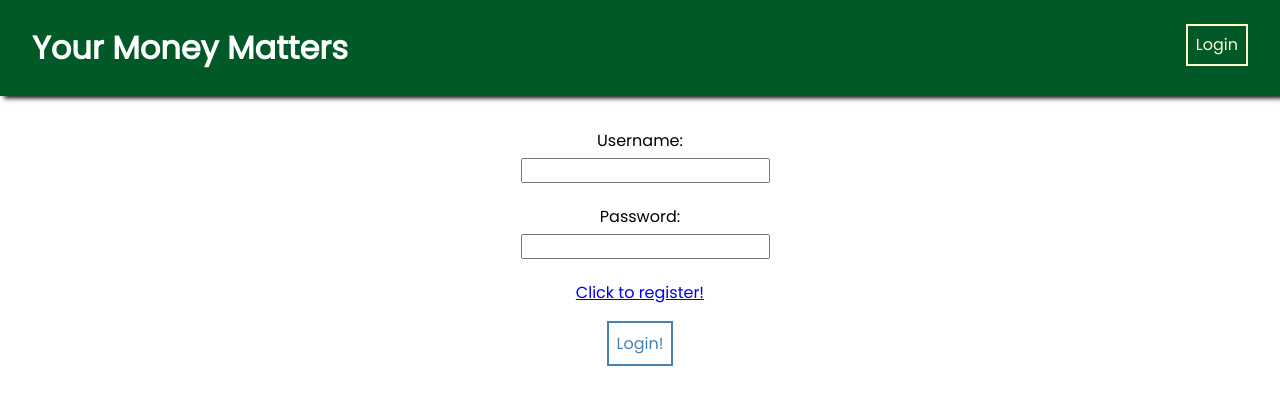
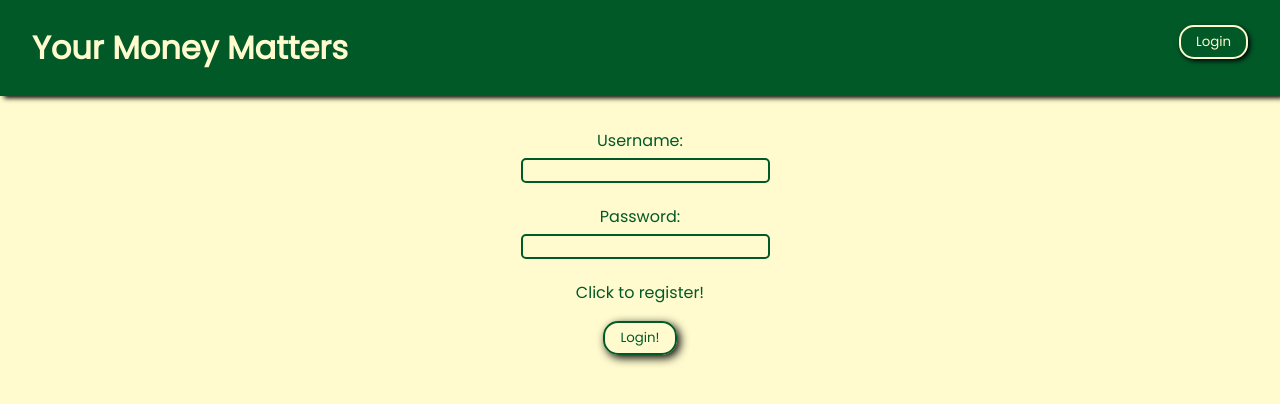
Before and after one commit to LizzieDworsky/PersonalFinanceProject, a React (Create React App) app in the folder frontend/: page /login in a window 1280 px wide. Shown: the top 404 px of the page. Built offline with nearby package versions, Linux system fonts and the light colour scheme.

Commit message:
added styling to login page

```diff
--- a/frontend/src/components/NavBar/NavBar.css
+++ b/frontend/src/components/NavBar/NavBar.css
@@ -20,12 +20,12 @@ li {
     background: transparent;
     border: 2px solid #fffbce;
     color: #fffbce;
-    padding: 0.4rem 0.5rem;
+    box-shadow: 2px 2px 5px black;
 }
 
 .navBar button:hover {
     background: #fffbce;
-    color: #00525a;
+    color: #025928;
     cursor: pointer;
 }
 
--- a/frontend/src/components/NavBar/NavBar.jsx
+++ b/frontend/src/components/NavBar/NavBar.jsx
@@ -13,7 +13,7 @@ const Navbar = () => {
                 <li className="brand">
                     <Link
                         to="/"
-                        style={{ textDecoration: "none", color: "white" }}
+                        style={{ textDecoration: "none", color: "#fffbce" }}
                     >
                         <b>Your Money Matters</b>
                     </Link>
--- a/frontend/src/pages/LoginPage/LoginPage.js
+++ b/frontend/src/pages/LoginPage/LoginPage.js
@@ -44,8 +44,10 @@ const LoginPage = () => {
                         Login failed, incorrect credentials!
                     </p>
                 ) : null}
-                <Link to="/register">Click to register!</Link>
-                <button>Login!</button>
+                <Link to="/register" className="link-to-register">
+                    Click to register!
+                </Link>
+                <button className="login-page-button">Login!</button>
             </form>
         </div>
     );
--- a/frontend/src/styles.css
+++ b/frontend/src/styles.css
@@ -6,6 +6,10 @@
     margin: 0;
     padding: 0;
     box-sizing: inherit;
+}
+
+body {
+    background-color: #fffbce;
 }
 
 html {
@@ -19,18 +23,30 @@ p {
 
 button {
     background-color: transparent;
-  border: 2px solid steelblue;
-  color: steelblue;
-  font-size: 1rem;
+    border: 2px solid #025928;
+    border-radius: 15px;
+    color: #025928;
     font-family: inherit;
     max-width: 100px;
-  padding: 0.5rem 0.5rem;
+    padding: 5px 15px;
+    transition: all 200ms ease-in-out;
+    box-shadow: 3px 3px 10px black;
 }
 
 button:hover {
     cursor: pointer;
-  color: white;
-  background-color: steelblue;
+    color: #fffbce;
+    background-color: #025928;
+}
+
+input {
+    background-color: transparent;
+    border: 2px solid #025928;
+    border-radius: 5px;
+}
+
+label {
+    color: #025928;
 }
 
 .container {
@@ -56,3 +72,18 @@ button:hover {
     padding: 3px 7px;
     font-size: 17px;
 }
+
+.login-page-button {
+    margin-bottom: 5em;
+}
+
+.link-to-register {
+    text-decoration: none;
+    color: #025928;
+    cursor: pointer;
+    transition: all 200ms ease-in-out;
+}
+
+.link-to-register:hover {
+    font-weight: 900;
+}
```
Lines whose indentation alone changed are shown as unchanged.
